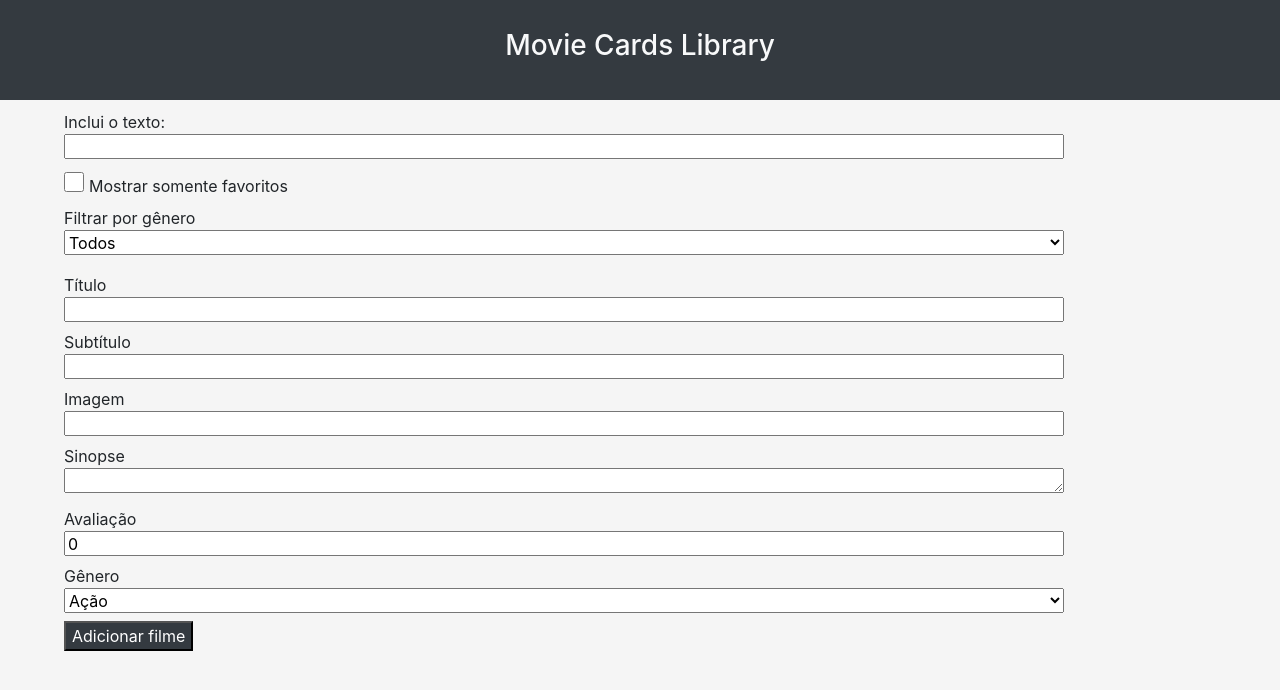
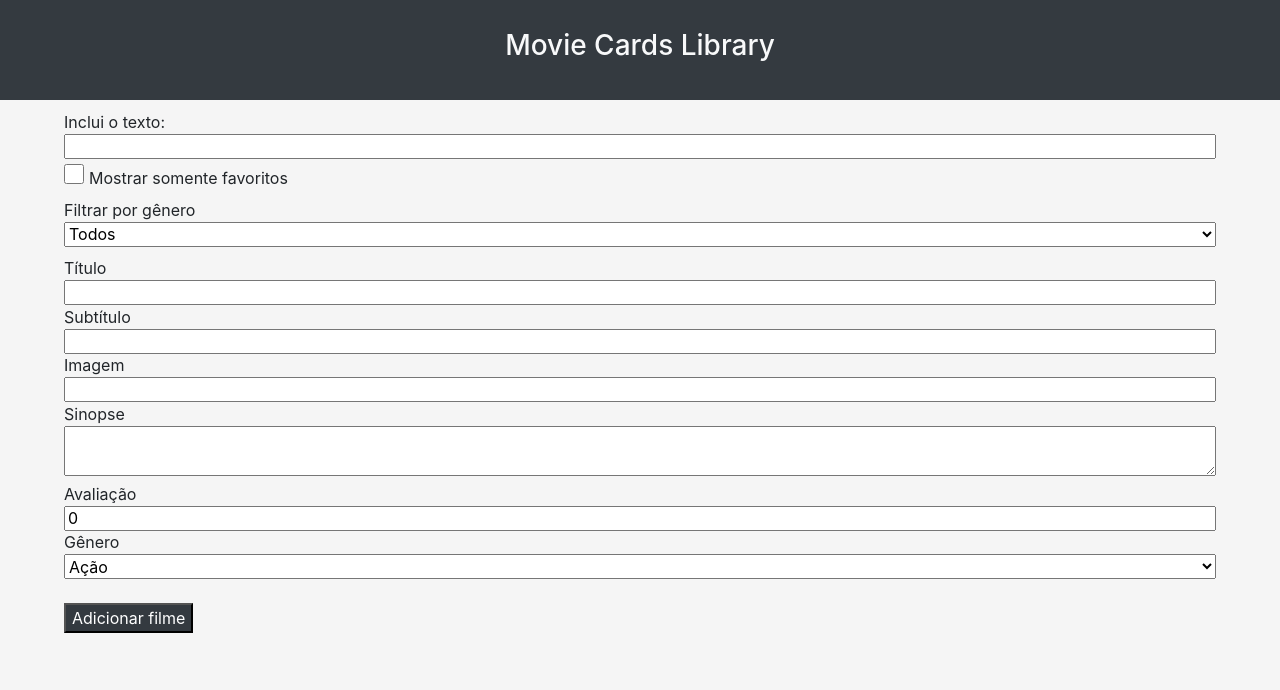
Before and after one commit to tryber/sd-05-block12-project-movie-card-library-stateful, a React (Create React App) app: page / in a window 1280 px wide. Shown: the top 690 px of the page. Built offline with nearby package versions, Linux system fonts and the light colour scheme.

Commit message:
AddMovie

```diff
--- a/src/App.css
+++ b/src/App.css
@@ -83,15 +83,18 @@ body {
 }
 
 .formulario {
-  display: flex;
-  flex-direction: column;
   margin: 10px auto;
   width: 90%;
 }
 
 .caixaInput {
   height: 25px;
-  width: 1000px;
+  width: 100%;
+}
+
+.caixaInputTexterea {
+  height: 50px;
+  width: 100%;
 }
 
 .caixaCheck {
--- a/src/components/AddMovie.jsx
+++ b/src/components/AddMovie.jsx
@@ -29,10 +29,10 @@ class AddMovie extends React.Component {
 
   sinopse() {
     return (
-      <label htmlFor="Sinopse">
+      <label htmlFor="Sinopse" className="caixaInputTexterea">
         Sinopse<br />
         <textarea
-          className="caixaInput"
+          className="caixaInputTexterea"
           type="text"
           name="storyline"
           value={this.state.storyline}
@@ -44,7 +44,7 @@ class AddMovie extends React.Component {
 
   avaliacao() {
     return (
-      <label htmlFor="Avaliação">
+      <label htmlFor="Avaliação" className="caixaInput">
         Avaliação<br />
         <input
           className="caixaInput"
@@ -63,7 +63,7 @@ class AddMovie extends React.Component {
   filGenero() {
     return (
       <div>
-        <label htmlFor="Gênero">
+        <label htmlFor="Gênero" className="caixaInput">
           Gênero<br />
           <select
             className="caixaInput"
@@ -110,7 +110,7 @@ class AddMovie extends React.Component {
         <div>
           {this.sinopse()}
           {this.avaliacao()}
-          {this.filGenero()}
+          {this.filGenero()}<br/>
           {this.botao()}
         </div>
       </form>
--- a/src/components/CriateInput.jsx
+++ b/src/components/CriateInput.jsx
@@ -4,7 +4,7 @@ class CriateInput extends React.Component {
   render() {
     return (
       <div>
-        <label htmlFor={this.props.title}>
+        <label htmlFor={this.props.title} className="caixaInput">
           {this.props.title}<br />
           <input
             className="caixaInput"
--- a/src/components/SearchBar.jsx
+++ b/src/components/SearchBar.jsx
@@ -6,8 +6,8 @@ class SearchBar extends React.Component {
     const { searchText, onSearchTextChange } = this.props;
     return (
       <div>
-        <label htmlFor="searchText" >
-          Inclui o texto:<br />
+        <label htmlFor="searchText" className="caixaInput">
+          Inclui o texto:
           <input
             className="searchText caixaInput"
             name="searchText"
@@ -42,7 +42,7 @@ class SearchBar extends React.Component {
     const { selectedGenre, onSelectedGenreChange } = this.props;
     return (
       <div>
-        <label htmlFor="caixaInput">
+        <label htmlFor="caixaInput" className="caixaInput">
           Filtrar por gênero<br />
           <select
             className="caixaInput"
```
Also changed, not shown: src/components/MovieLibrary.jsx (+16 -4 lines), 1 other file (tests, documents, lock files or other folders).
